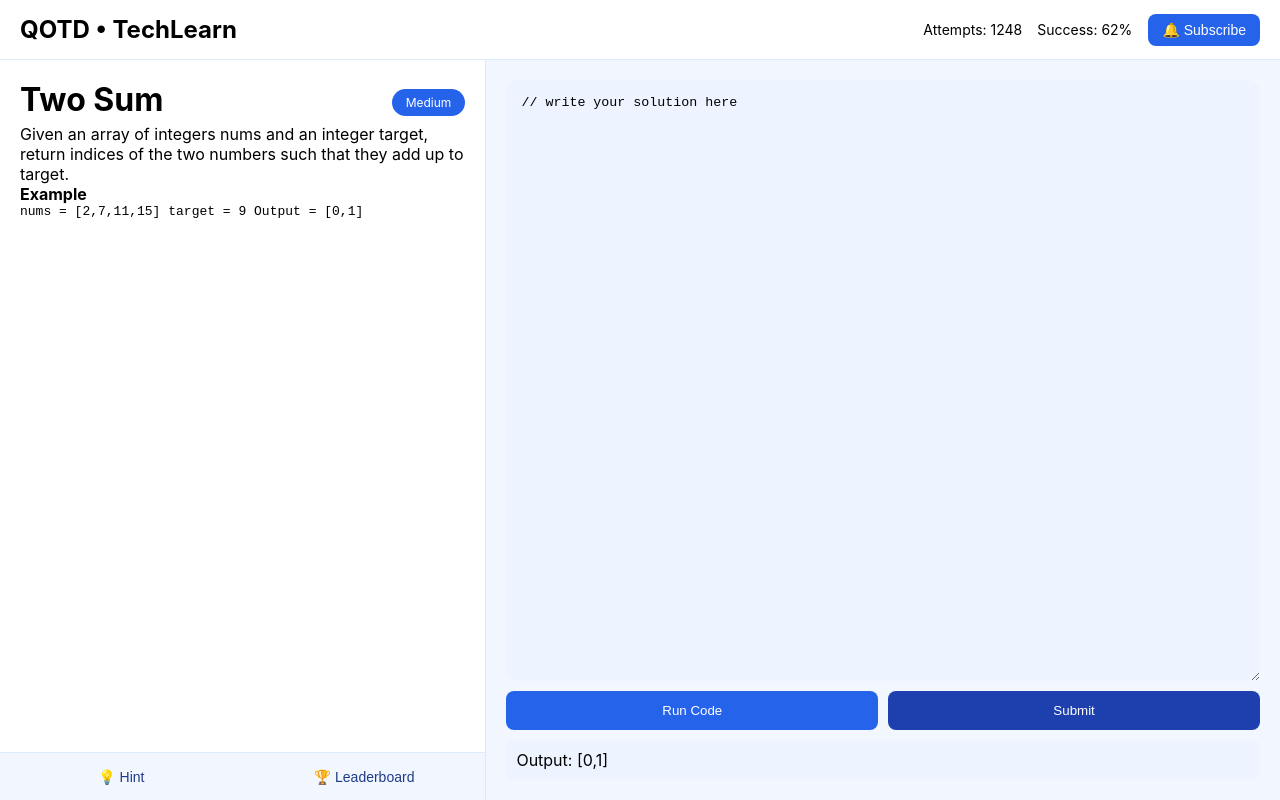
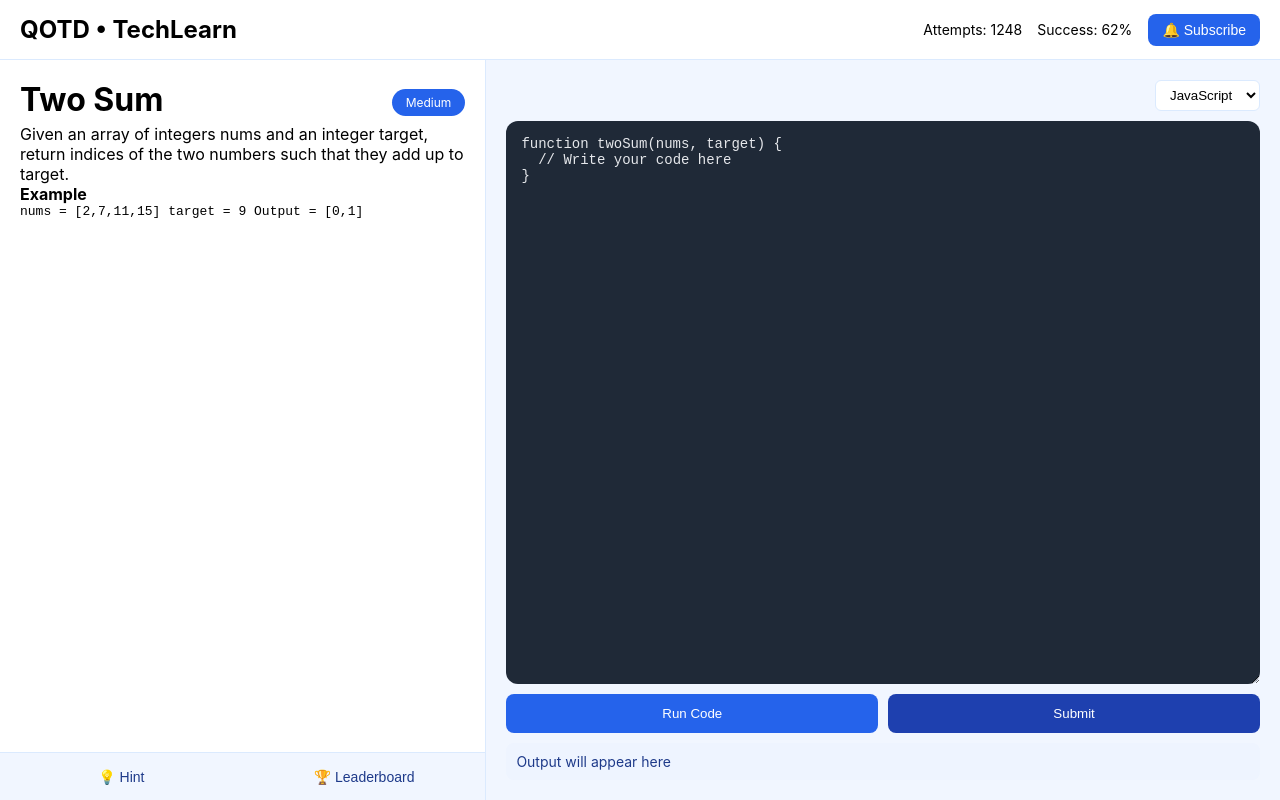
Before and after one commit to princelakhwani/QOTD, a React (Vite) app: page / in a window 1280 px wide. Built offline with nearby package versions, Linux system fonts and the light colour scheme.

Commit message:
code space

```diff
--- a/src/Style/CodeSpace.css
+++ b/src/Style/CodeSpace.css
@@ -2,21 +2,38 @@
   display: flex;
   flex-direction: column;
   height: 100%;
+  gap: 10px;
 }
 
+/* Language selector */
+.editor-top {
+  display: flex;
+  justify-content: flex-end;
+}
+
+.editor-top select {
+  padding: 6px 10px;
+  border-radius: 6px;
+  border: 1px solid #dbeafe;
+  background: white;
+}
+
+/* Code editor */
 .code-space textarea {
   flex: 1;
-  background: #eef4ff;
+  background: #1f2937;     /* soft dark grey */
+  color: #e5e7eb;
   border: none;
   border-radius: 12px;
   padding: 15px;
   font-family: monospace;
+  font-size: 14px;
 }
 
+/* Buttons */
 .controls {
   display: flex;
   gap: 10px;
-  margin-top: 10px;
 }
 
 .run {
@@ -37,9 +54,11 @@
   border-radius: 8px;
 }
 
+/* Output */
 .output {
-  margin-top: 10px;
   background: #eef4ff;
   padding: 10px;
   border-radius: 8px;
+  font-size: 14px;
+  color: #1e3a8a;
 }
--- a/src/components/CodeSpace.jsx
+++ b/src/components/CodeSpace.jsx
@@ -1,22 +1,72 @@
 import { useState } from "react";
 import "/src/Style/CodeSpace.css";
 
+const templates = {
+  javascript: `function twoSum(nums, target) {
+  // Write your code here
+}`,
+  python: `def two_sum(nums, target):
+    # Write your code here`,
+  cpp: `#include <bits/stdc++.h>
+using namespace std;
+
+int main() {
+    // Write your code here
+    return 0;
+}`
+};
+
 export default function CodeSpace() {
-  const [code, setCode] = useState("// write your solution here");
+  const [language, setLanguage] = useState("javascript");
+  const [code, setCode] = useState(templates.javascript);
+  const [output, setOutput] = useState("Output will appear here");
+
+  const handleLanguageChange = (e) => {
+    const lang = e.target.value;
+    setLanguage(lang);
+    setCode(templates[lang]);
+    setOutput("Output will appear here");
+  };
+
+  const validateCode = () => {
+    if (language === "javascript" && !code.includes("function")) {
+      return "❌ JavaScript error: function keyword missing";
+    }
+    if (language === "python" && !code.includes("def")) {
+      return "❌ Python error: function definition missing";
+    }
+    if (language === "cpp" && !code.includes("int main")) {
+      return "❌ C++ error: main() function missing";
+    }
+    return "✅ Code looks correct (mock run)";
+  };
+
+  const runCode = () => {
+    setOutput(validateCode());
+  };
 
   return (
     <div className="code-space">
+
+      <div className="editor-top">
+        <select value={language} onChange={handleLanguageChange}>
+          <option value="javascript">JavaScript</option>
+          <option value="python">Python</option>
+          <option value="cpp">C++</option>
+        </select>
+      </div>
+
       <textarea
         value={code}
         onChange={(e) => setCode(e.target.value)}
       />
 
       <div className="controls">
-        <button className="run">Run Code</button>
+        <button className="run" onClick={runCode}>Run Code</button>
         <button className="submit">Submit</button>
       </div>
 
-      <div className="output">Output: [0,1]</div>
+      <div className="output">{output}</div>
     </div>
   );
 }
```
